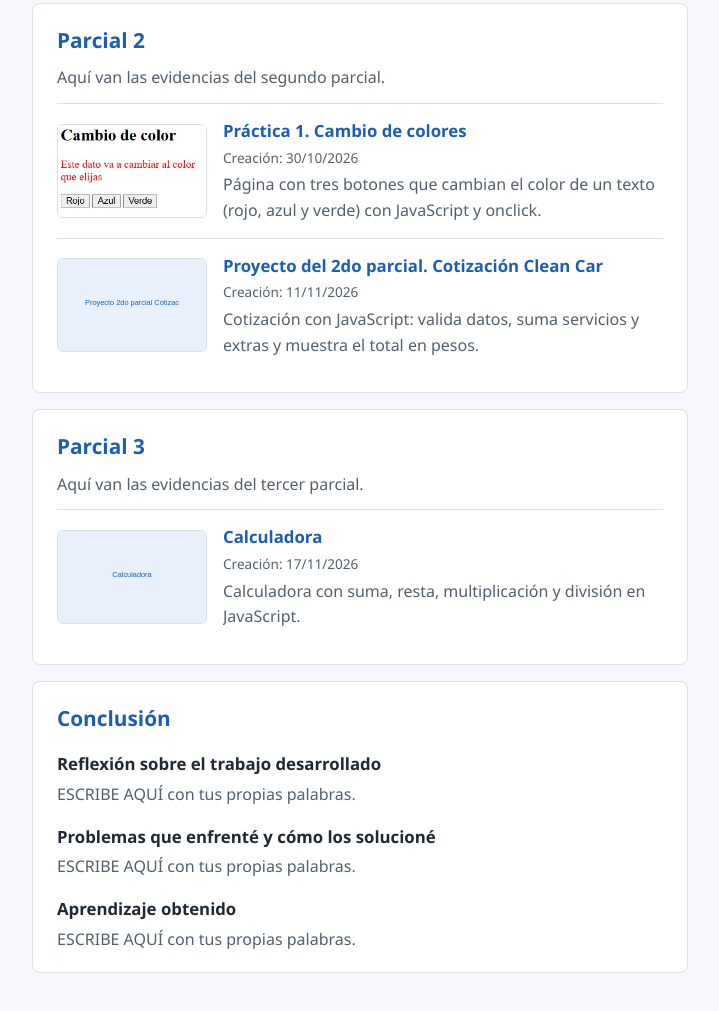
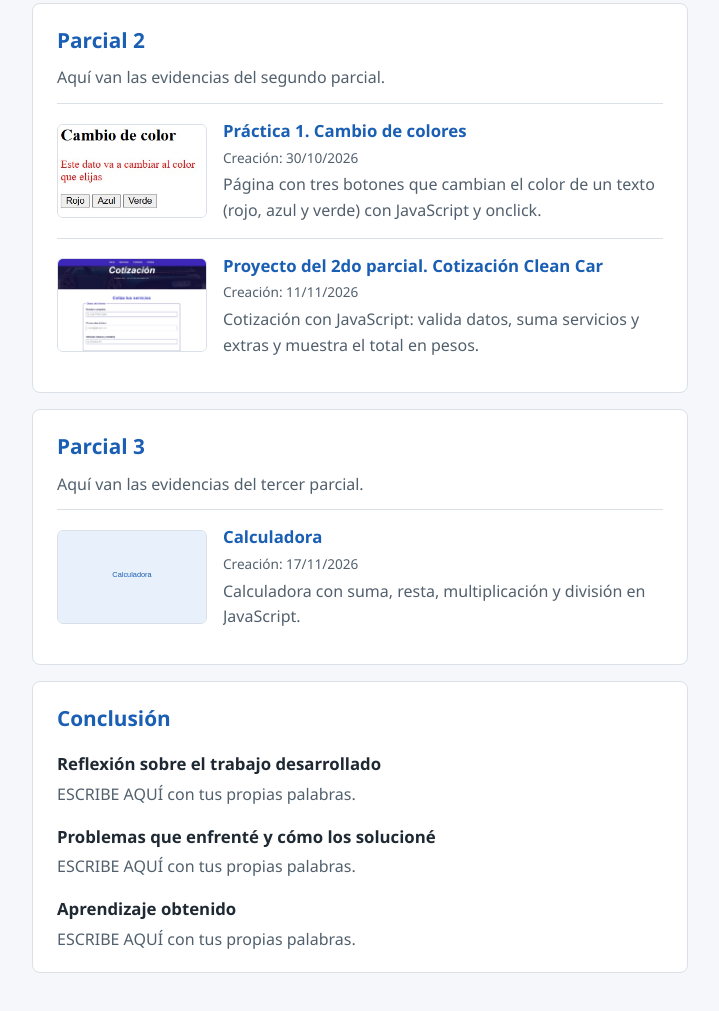
Before and after one commit to graul4988-rguerrerom/desarrolloweb271, a plain HTML site: page index.html in a window 1280 px wide. Shown: the part 1391-2402 px from the top of the page, without its empty margins (382-1101 px from the left). Drawn offline with Linux system fonts and the light colour scheme.

Commit message:
Add files via upload

```diff
--- a/index.html
+++ b/index.html
@@ -209,7 +209,7 @@
       </article>
 
       <article class="trabajo">
-        <a href="2do_parcial/proyecto_2do_parcial/cotizacion.html"><img src="2do_parcial/proyecto_2do_parcial/caputra.jpeg" alt="Proyecto 2do parcial Cotización Clean Car"></a>
+        <a href="2do_parcial/proyecto_2do_parcial/cotizacion.html"><img src="2do_parcial/proyecto_2do_parcial/captura.jpeg" alt="Proyecto 2do parcial Cotización Clean Car"></a>
         <div>
           <h3><a href="2do_parcial/proyecto_2do_parcial/cotizacion.html">Proyecto del 2do parcial. Cotización Clean Car</a></h3>
           <span class="fecha">Creación: <time datetime="2026-11-11">11/11/2026</time></span>
```
